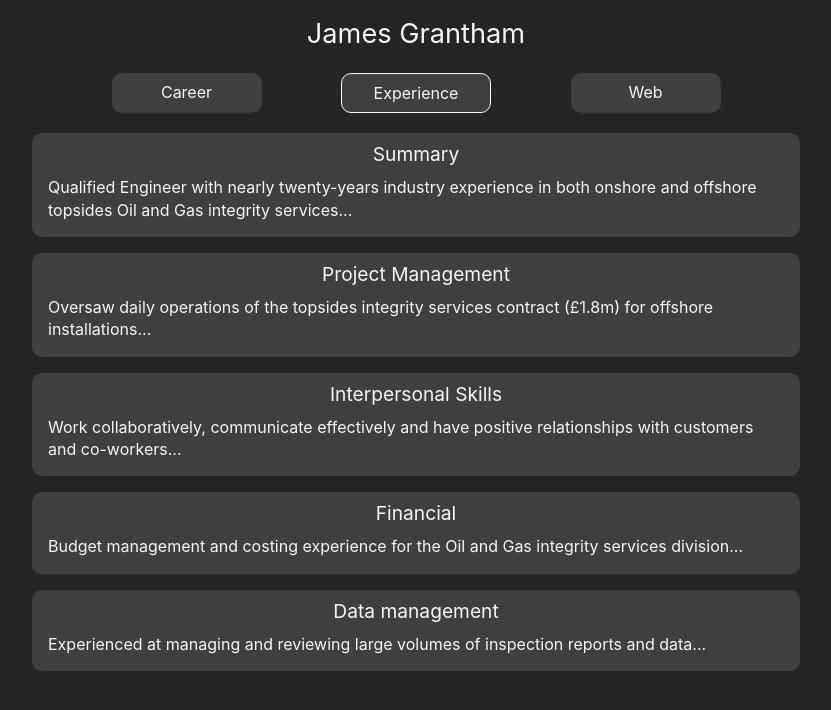
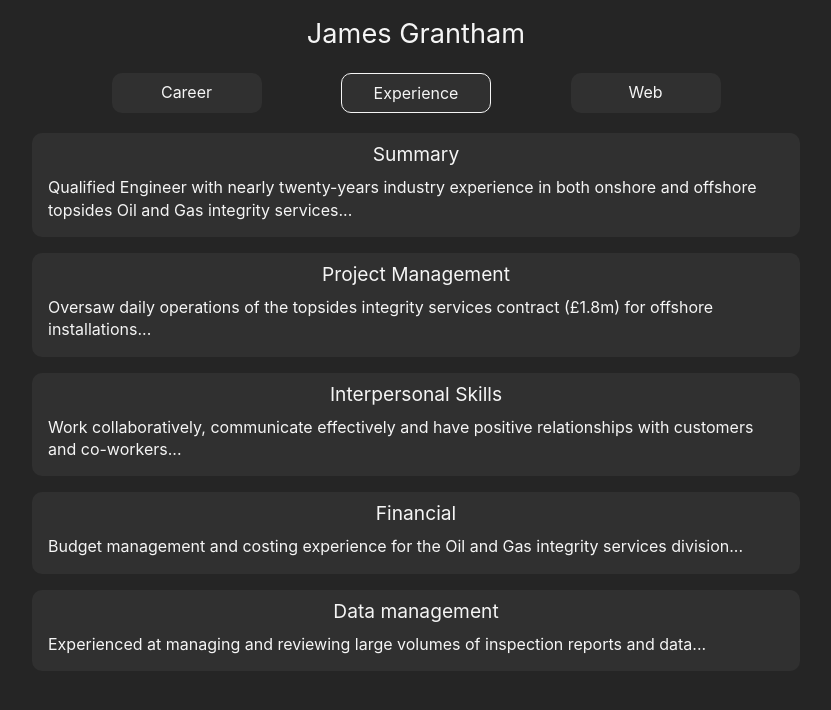
Before and after one commit to jrgrantham/james-grantham, a React (Create React App) app: page /professional in a window 1280 px wide. Shown: the top 710 px of the page, without its empty margins (224-1055 px from the left). Built offline with nearby package versions, Linux system fonts and the light colour scheme.

Commit message:
Professional styling

```diff
--- a/src/views/Professional.jsx
+++ b/src/views/Professional.jsx
@@ -119,7 +119,7 @@ const ButtonContainer = styled.div`
 const StyledButton = styled.div`
   margin: 0.25rem 0
   padding: .5rem 0
-  background-color: #404040
+  background-color: #303030
   // border: 0.5px solid whitesmoke
   border-radius: 10px
   cursor: pointer
@@ -133,13 +133,13 @@ const StyledButton = styled.div`
 const Article = styled.div`
   margin: 1rem 0.5rem
   padding: 0.5rem
-  background-color: #404040
+  background-color: #303030
   // border: 0.5px solid whitesmoke
   border-radius: 10px
   cursor: pointer
 
   h5, p {
-    background-color: #404040
+    background-color: #303030
   }
 
   @media (min-width: 550px) {
```
